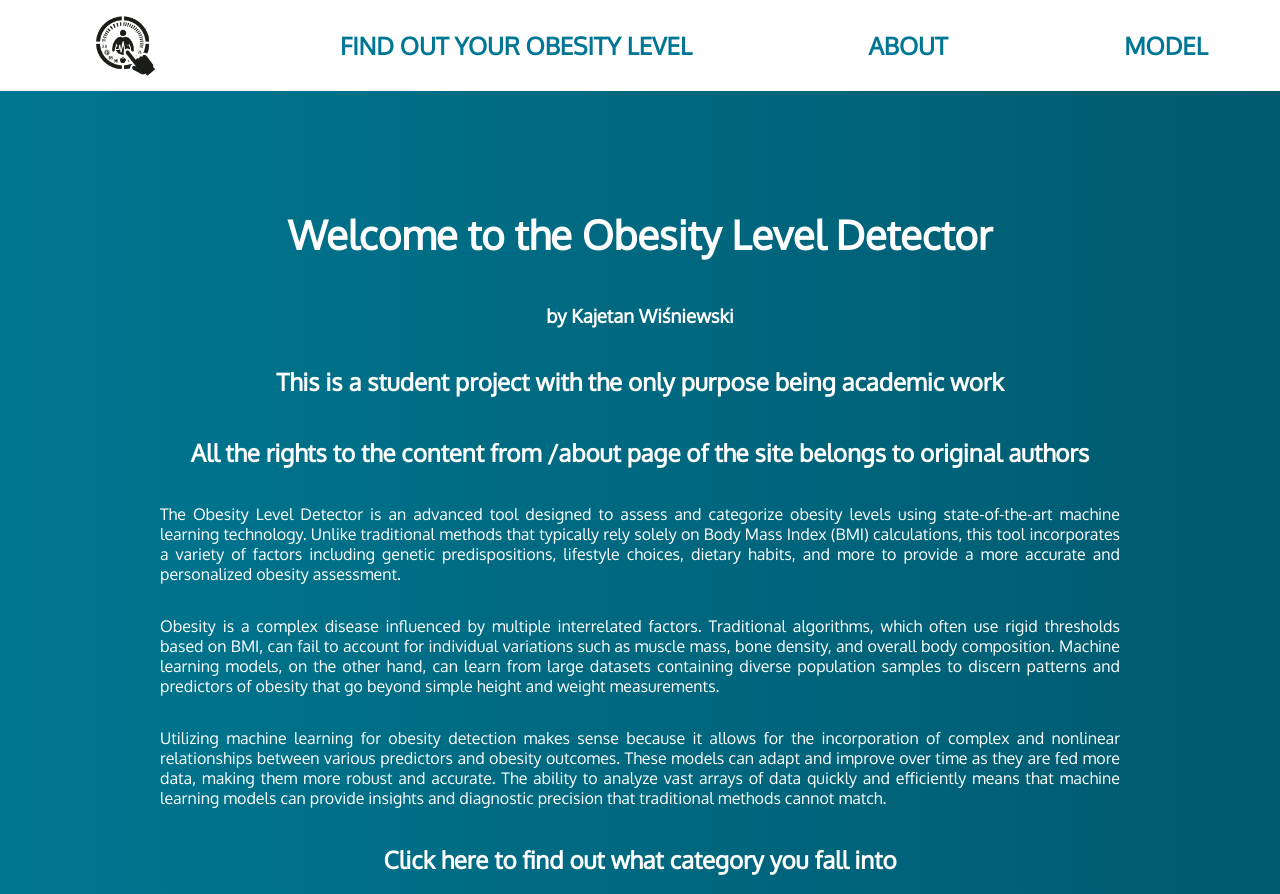
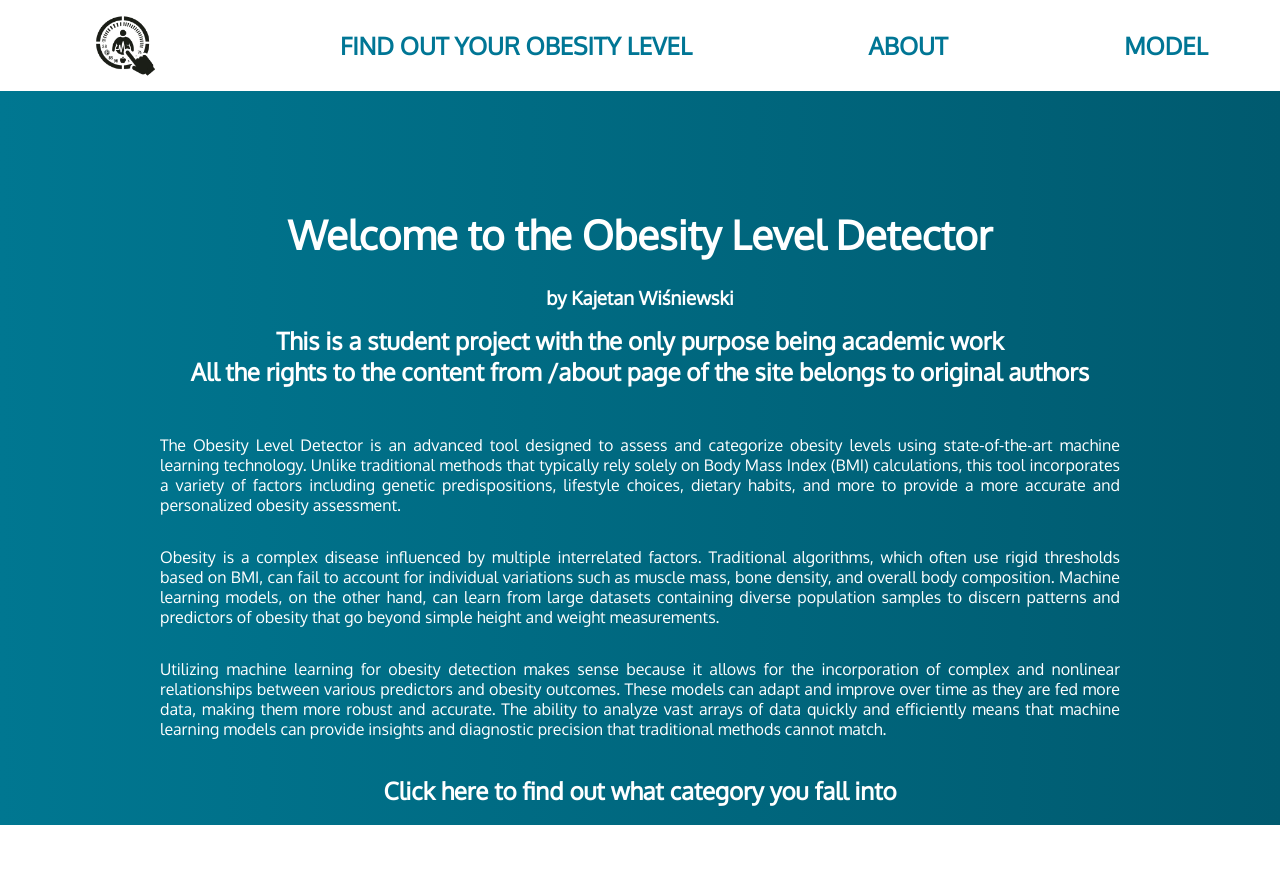
Before and after one commit to KajtekWisniewski/mlObesityLevelsApp, a Next.js app in the folder frontend/: page / in a window 1280 px wide. After the commit the page ends 825 px from the top, so only its background shows below. Built offline with nearby package versions, Linux system fonts and the light colour scheme.

Commit message:
finished front page

```diff
--- a/frontend/src/app/generalStyles.module.scss
+++ b/frontend/src/app/generalStyles.module.scss
@@ -39,6 +39,7 @@
   align-items: center;
   width: 75%;
   text-align: justify;
+  gap: 2em;
 }
 
 .linkStyle {
@@ -54,12 +55,38 @@
   display: flex;
   flex-direction: column;
   align-items: center;
+  gap: 1em;
 }
 
 .content {
   width: 100%;
 }
 
-.header > h1 {
-  font-size: 2.5em;
+.header {
+  > h1,
+  h2,
+  h3 {
+    padding: 0;
+    margin: 0;
+  }
 }
+
+.titleHeader {
+  display: flex;
+  flex-direction: column;
+  align-items: center;
+  h1 {
+    font-size: 2.5em;
+  }
+}
+
+.aboutHeader {
+  text-align: justify;
+  text-align: center;
+}
+
+.paragraphs {
+  display: flex;
+  flex-direction: column;
+  align-items: center;
+}
--- a/frontend/src/app/page.js
+++ b/frontend/src/app/page.js
@@ -8,9 +8,14 @@ export default function Home() {
       <div className={styles.homePage}>
         <div className={styles.homePageContent}>
           <div className={styles.header}>
+            <div className={styles.titleHeader}>
               <h1>Welcome to the Obesity Level Detector</h1>
               <h3>by Kajetan Wiśniewski</h3>
-            <h2>This is a student project with the only purpose being academic work</h2>
+            </div>
+            <div className={styles.aboutHeader}>
+              <h2>
+                This is a student project with the only purpose being academic work
+              </h2>
               <Link
                 className={styles.linkStyle}
                 href={`https://my.clevelandclinic.org/health/diseases/21989-class-iii-obesity-formerly-known-as-morbid-obesity`}
@@ -21,6 +26,8 @@ export default function Home() {
                 </h2>
               </Link>
             </div>
+          </div>
+          <div className={styles.paragraphs}>
             <p>
               The Obesity Level Detector is an advanced tool designed to assess and
               categorize obesity levels using state-of-the-art machine learning
@@ -32,20 +39,20 @@ export default function Home() {
             <p>
               Obesity is a complex disease influenced by multiple interrelated factors.
               Traditional algorithms, which often use rigid thresholds based on BMI, can
-            fail to account for individual variations such as muscle mass, bone density,
-            and overall body composition. Machine learning models, on the other hand,
-            can learn from large datasets containing diverse population samples to
-            discern patterns and predictors of obesity that go beyond simple height and
-            weight measurements.
+              fail to account for individual variations such as muscle mass, bone
+              density, and overall body composition. Machine learning models, on the
+              other hand, can learn from large datasets containing diverse population
+              samples to discern patterns and predictors of obesity that go beyond
+              simple height and weight measurements.
             </p>
             <p>
               Utilizing machine learning for obesity detection makes sense because it
-            allows for the incorporation of complex and nonlinear relationships between
-            various predictors and obesity outcomes. These models can adapt and improve
-            over time as they are fed more data, making them more robust and accurate.
-            The ability to analyze vast arrays of data quickly and efficiently means
-            that machine learning models can provide insights and diagnostic precision
-            that traditional methods cannot match.
+              allows for the incorporation of complex and nonlinear relationships
+              between various predictors and obesity outcomes. These models can adapt
+              and improve over time as they are fed more data, making them more robust
+              and accurate. The ability to analyze vast arrays of data quickly and
+              efficiently means that machine learning models can provide insights and
+              diagnostic precision that traditional methods cannot match.
             </p>
             <Link className={styles.linkStyle} href={`/evaluate/`}>
               <h2>Click here to find out what category you fall into</h2>
@@ -53,5 +60,6 @@ export default function Home() {
           </div>
         </div>
       </div>
+    </div>
   );
 }
--- a/frontend/src/components/results/ResultStyles.module.scss
+++ b/frontend/src/components/results/ResultStyles.module.scss
@@ -23,7 +23,7 @@
     @extend .resultComponent;
   }
   &-4 {
-    background-color: lightgreen;
+    background-color: rgb(47, 173, 47);
     @extend .resultComponent;
   }
 }
```
Lines whose indentation alone changed are shown as unchanged.
